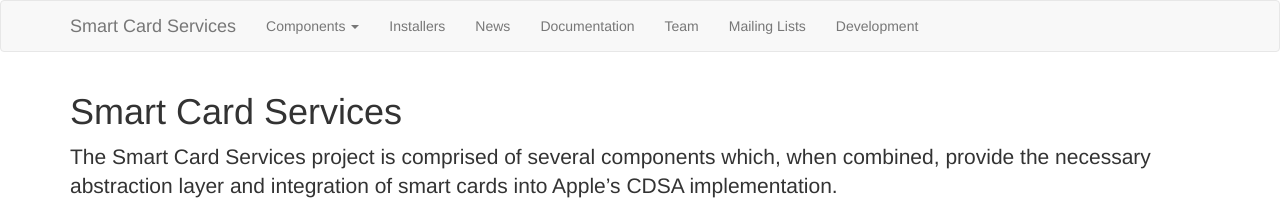
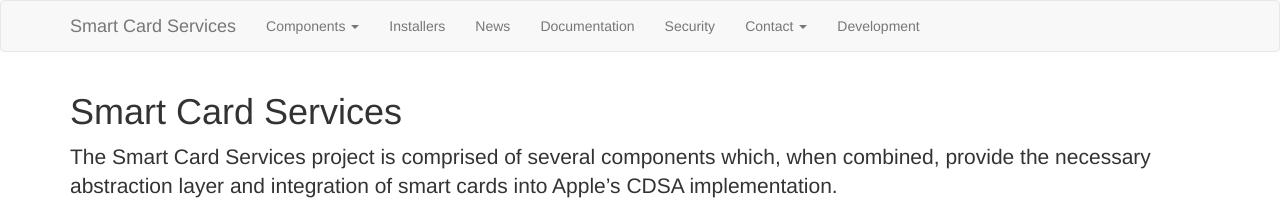
Before and after one commit to smartcardservices/smartcardservices.github.io, a Jekyll site: the page built from index.md, in a window 1280 px wide. Shown: the top 210 px of the page. Built offline with Jekyll 4.4.1, drawn with Linux system fonts in a browser that asks for light colours; nearby versions of some CDN libraries.

Commit message:
Update navbar
Add Security. Combine Mailing Lists and Team into Contact dropdown.

```diff
--- a/_includes/navbar.html
+++ b/_includes/navbar.html
@@ -23,8 +23,14 @@
         <li{% if page_url_parts[1] == 'installers' %} class="active"{% endif %}><a href="{{ '/installers/' | prepend: site.baseurl }}">Installers</a></li>
         <li{% if page_url_parts[1] == 'news' or page_url_parts[1] == 'post' %} class="active"{% endif %}><a href="{{ '/news/' | prepend: site.baseurl }}">News</a></li>
         <li{% if page_url_parts[1] == 'documentation' %} class="active"{% endif %}><a href="{{ '/documentation/' | prepend: site.baseurl }}">Documentation</a></li>
-        <li{% if page_url_parts[1] == 'team' %} class="active"{% endif %}><a href="{{ '/team/' | prepend: site.baseurl }}">Team</a></li>
-        <li{% if page_url_parts[1] == 'mailing-lists' %} class="active"{% endif %}><a href="{{ '/mailing-lists/' | prepend: site.baseurl }}">Mailing Lists</a></li>
+        <li{% if page_url_parts[1] == 'security' %} class="active"{% endif %}><a href="{{ '/security/' | prepend: site.baseurl }}">Security</a></li>
+        <li class="dropdown{% if page_url_parts[1] == 'mailing-lists' or page_url_parts[1] == 'team' %} active{% endif %}">
+          <a href="#" class="dropdown-toggle" data-toggle="dropdown" role="button" aria-haspopup="true" aria-expanded="false">Contact <span class="caret"></span></a>
+          <ul class="dropdown-menu">
+            <li><a href="{{ '/mailing-lists/' | prepend: site.baseurl }}">Mailing Lists</a></li>
+            <li><a href="{{ '/team/' | prepend: site.baseurl }}">Team</a></li>
+          </ul>
+        </li>
         <li><a href="https://github.com/smartcardservices/smartcardservices">Development</a></li>
       </ul>
     </div>
```
